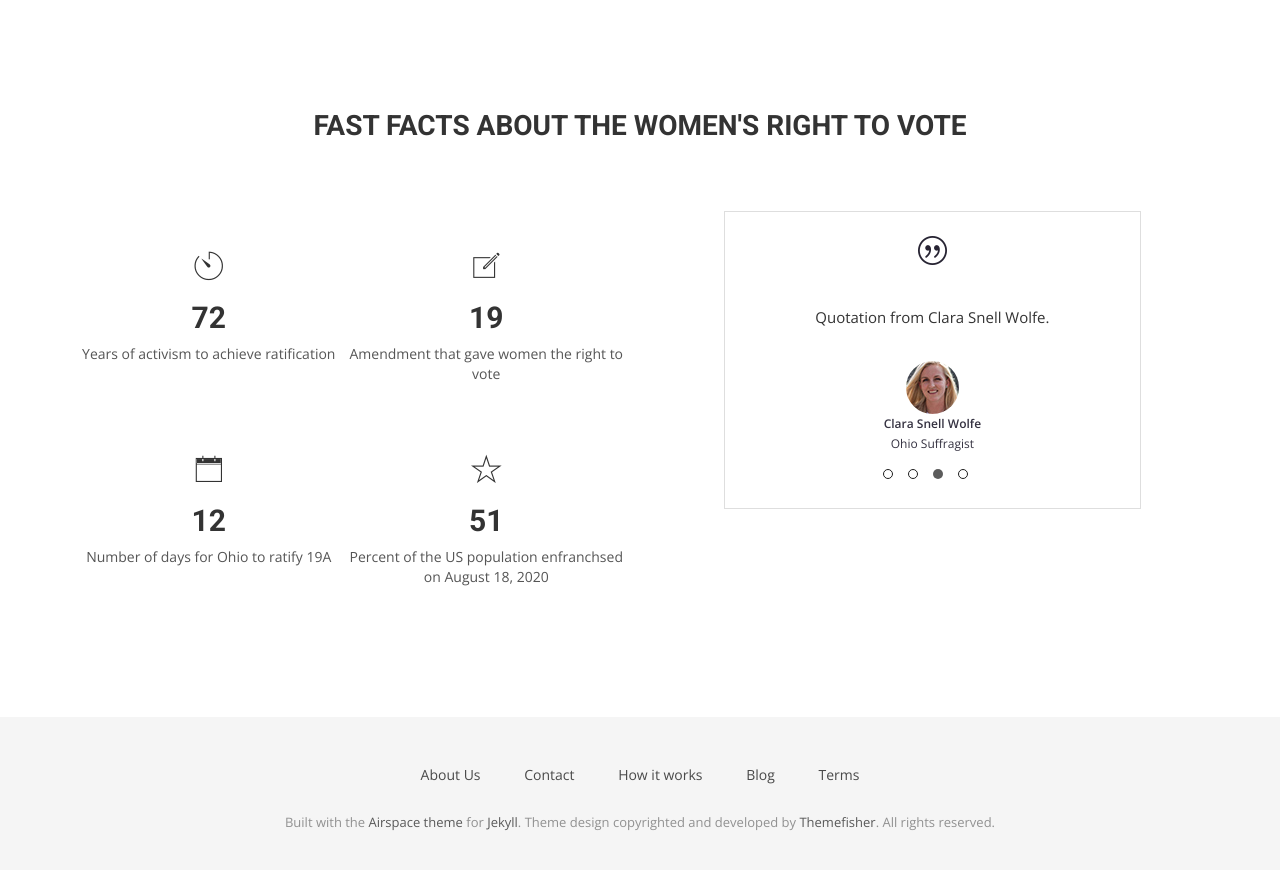
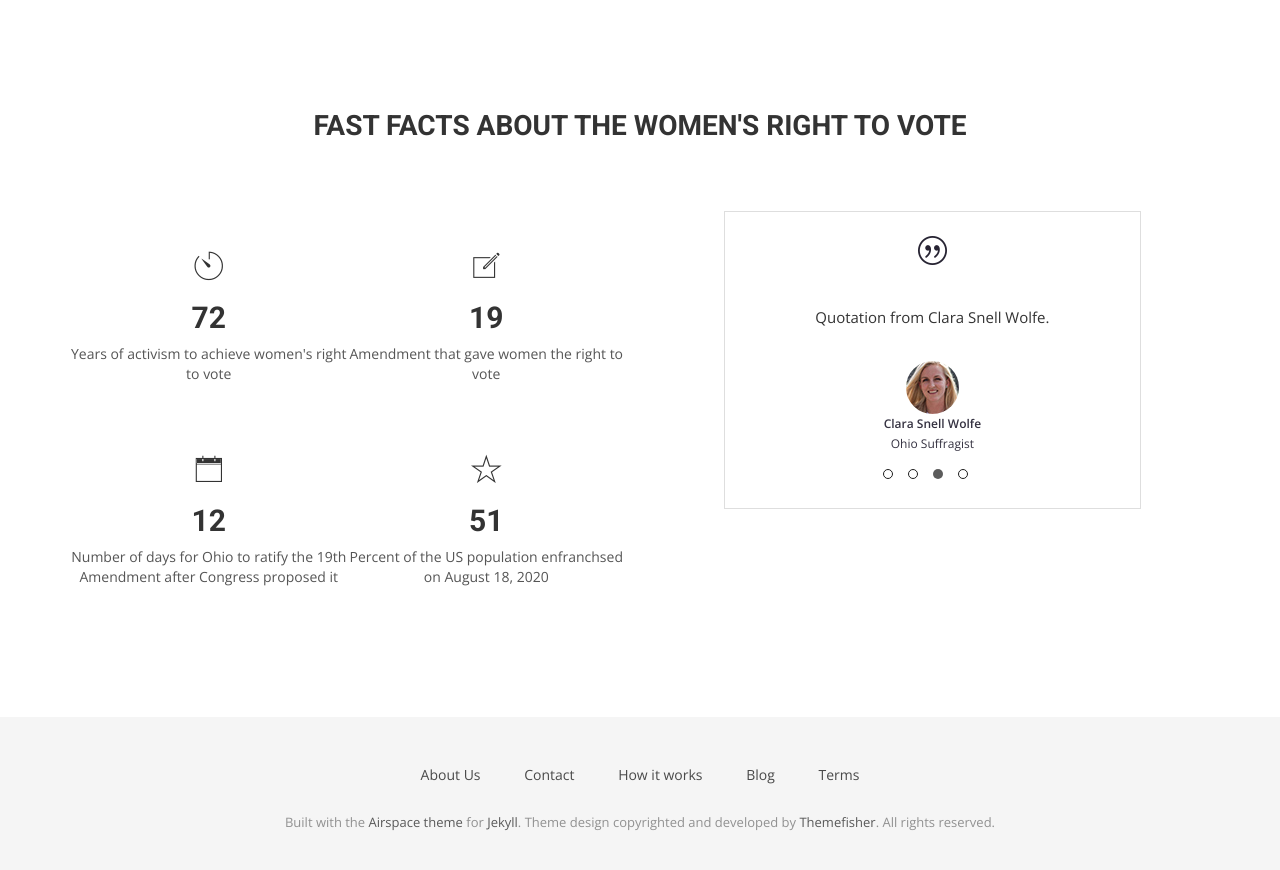
Before and after one commit to OhioSuffrageCentennial/ohiosuffragecentennial, a Jekyll site: the page built from index.html, in a window 1280 px wide and 900 px high, scrolled down 3029 px. Shown: the top 870 px of the window. Built offline with Jekyll 4.4.1, drawn with Linux system fonts in a browser that asks for light colours; nearby versions of some CDN libraries; some web fonts are replaced.

Commit message:
update fun facts

```diff
--- a/_data/funfacts.yml
+++ b/_data/funfacts.yml
@@ -1,12 +1,12 @@
 - counter: 72
   icon: ion-ios-timer-outline
-  text: Years of activism to achieve ratification
+  text: Years of activism to achieve women's right to vote
 - counter: 19
   icon: ion-ios-compose-outline
   text: Amendment that gave women the right to vote
 - counter: 12
   icon: ion-ios-calendar-outline
-  text: Number of days for Ohio to ratify 19A
+  text: Number of days for Ohio to ratify the 19th Amendment after Congress proposed it
 - counter: 51
   icon: ion-ios-star-outline
   text: Percent of the US population enfranchsed on August 18, 2020
```
